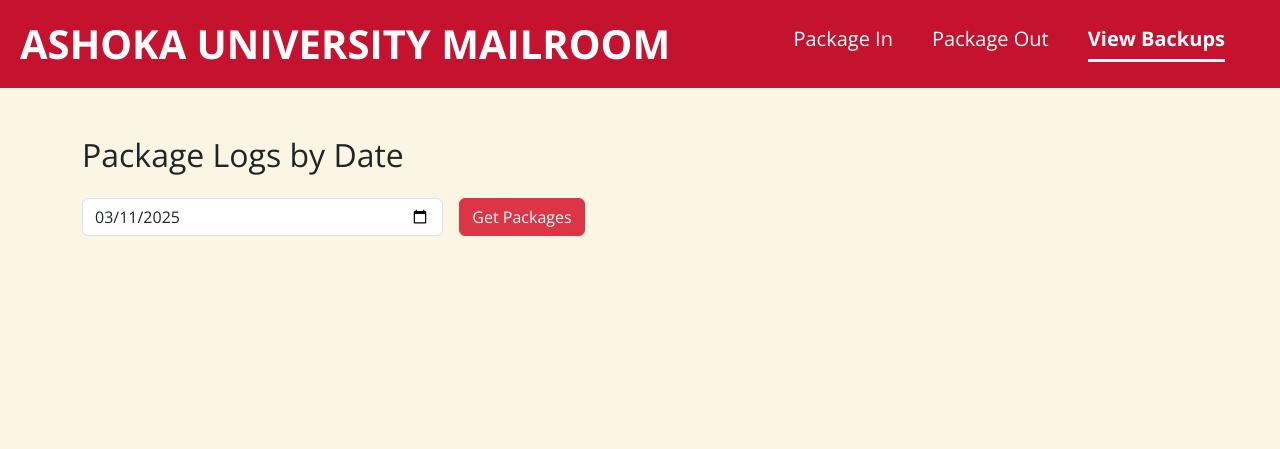
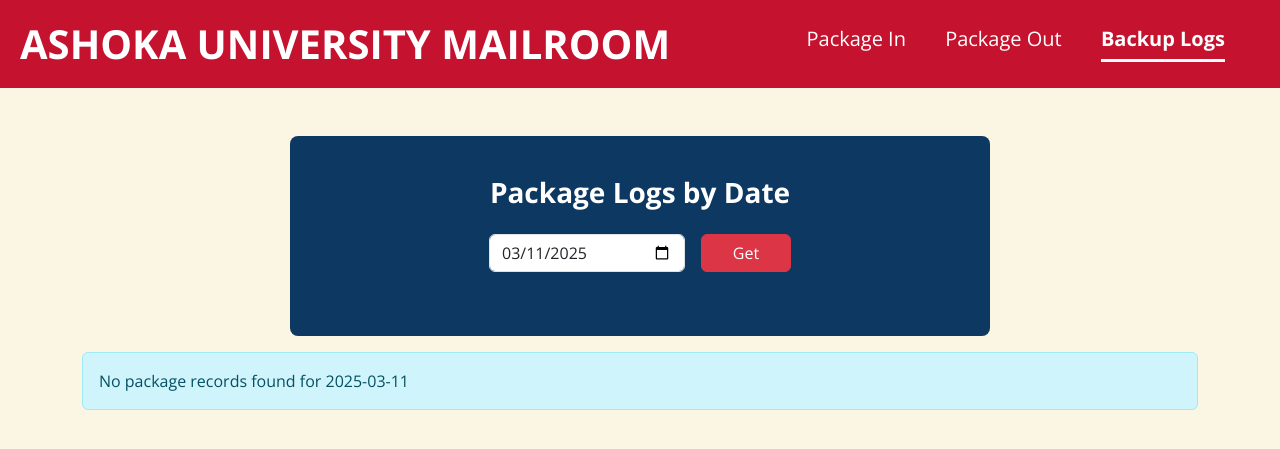
Before and after one commit to vaaniGO/Mailroom-Project, a Node server app: page /backup in a window 1280 px wide. Shown: the top 449 px of the page. Run offline with Node 20, Linux system fonts and the light colour scheme; some libraries are stand-ins or nearby versions.

Commit message:
bhai lag toh raha hai pura backup view and logging system chal raha hai

```diff
--- a/package.json
+++ b/package.json
@@ -14,6 +14,7 @@
     "ejs": "^3.1.10",
     "fuse": "^0.12.1",
     "fuse.js": "^7.1.0",
+    "json2csv": "^6.0.0-alpha.2",
     "meilisearch": "^0.49.0",
     "moment-timezone": "^0.5.47",
     "mysql2": "^3.12.0",
--- a/src/App.js
+++ b/src/App.js
@@ -10,6 +10,7 @@
 import mysql from 'mysql2';
 import moment from 'moment-timezone';
 import dotenv from 'dotenv';
+import parser from 'json2csv';
 
 dotenv.config();
 
@@ -128,12 +129,9 @@
   port: process.env.DB_PORT ? parseInt(process.env.DB_PORT) : 3306
 });
 
-
-
 function processQr(qrString){
   return {isValid:true,ashokaId:qrString};
 }
-
 
 // Route to display packages
 app.get('/package-out/user/:qrString', (req, res) => {
@@ -196,7 +194,6 @@
     res.render("error", { msg: "Invalid QR Code" });
   }
 });
-
 
 app.get('/package-out/friend/:qrString', (req, res) => {
   // assume we call the AMS API here to get ashokaId from
@@ -361,7 +358,6 @@
   });
 });
 
-
 app.get('/success-checkout', (req, res) => {
   // Get the query parameters
   const studentName = req.query.studentName || '';
@@ -371,7 +367,6 @@
     studentName
   });
 });
-
 
 app.get('/success-log', (req, res) => {
   const packageDetails = {
@@ -383,7 +378,6 @@
   // console.log(packageDetails);
   res.render('success-log', { packageDetails });
 });
-
 
 // API endpoint to search for a tracking ID
 app.get('/track', (req, res) => {
@@ -406,7 +400,6 @@
   });
 });
 
-
 app.get('/package-out/tracking-id/:qrString', (req, res) => {
   var personCollecting = processQr(req.params.qrString).ashokaId;
   if (processQr(req.params.qrString).isValid) {
@@ -418,7 +411,7 @@
 
 app.get('/backup', (req, res) => {
   const selectedDate = req.query.selectedDate || new Date().toISOString().split('T')[0]; // Default to today's date
-  res.render('backup', { selectedDate });
+  res.render('backup', { selectedDate, packages: [] });
 });
 
 app.post('/backup', (req, res) => {
@@ -450,11 +443,11 @@
 });
 
 
+
 app.get('*', (req, res) => {
   res.render("error", { msg: "404 Not Found" });
 });
 
-
 app.listen(port || 3000, function () {
   console.log("listening on port ", port || 3000)
 });
--- a/src/views/backup.ejs
+++ b/src/views/backup.ejs
@@ -14,11 +14,12 @@
     <%-include("partials/navbar.ejs", { activePage: "backup" })-%>
 
     <div class="container mt-5">
-        <h2 class="mb-4">Package Logs by Date</h2>
-
+        <div class="login-container mb-3" >
+            <div class="login-box" style="height: 200px;">
+                <h3 class="mb-4">Package Logs by Date</h3>
                 <!-- Date Selection Form -->
-        <form method="POST" class="mb-5">
-            <div class="row g-3 align-items-center">
+                <form method="POST" class="mb-5 text-center">
+                    <div class="row g-3 align-items-center justify-content-center">
                         <div class="col-md-4">
                             <input type="date"
                                    id="selectedDate"
@@ -29,10 +30,20 @@
                                    required>
                         </div>
                         <div class="col-md-2">
-                    <button type="submit" class="btn btn-danger">Get Packages</button>
+                            <button type="submit" class="btn btn-danger" style="width: 100%;">
+                                Get
+                            </button>
                         </div>
                     </div>
                 </form>
+            </div>
+        </div>
+        <button id="downloadCsvBtn" class="btn btn-success d-none ms-auto mb-3" disabled>
+            Download CSV
+        </button>
+
+        <!-- Hidden variable to check if data exists -->
+        <input type="hidden" id="hasData" value="<%= packages && packages.length > 0 %>">
 
         <!-- Results Section -->
         <% if (typeof packages !== 'undefined') { %>
@@ -42,9 +53,8 @@
                         <table class="table table-striped table-hover">
                             <thead class="table-dark">
                                 <tr>
+                                    <th>Ashoka ID</th>
                                     <th>Tracking ID</th>
-                                    <th>Ashoka ID</th>
-                                    <th>Student Name</th>
                                     <th>Delivery Service</th>
                                     <th>Remarks</th>
                                     <th>Date Logged</th>
@@ -54,12 +64,11 @@
                             <tbody>
                                 <% packages.forEach(package => { %>
                                     <tr>
+                                        <td><%= package.ashokaID || 'N/A' %></td>
                                         <td><%= package.trackingID %></td>
-                                        <td><%= package.ashokaID || 'N/A' %></td>
-                                        <td><%= package.studentName %></td>
                                         <td><%= package.deliveryPartner %></td>
                                         <td><%= package.remarks || 'None' %></td>
-                                        <td><%= new Date(package.dateLogged).toLocaleString() %></td>
+                                        <td><%= package.timestamp %></td>
                                         <td>
                                             <span class="badge <%= package.status === 'collected' ? 'bg-success' : 'bg-warning' %>">
                                                 <%= package.status %>
@@ -78,16 +87,14 @@
             </div>
         <% } %>
 
-        <!-- Client-side Future Date Check -->
-        <div id="futureDateMessage" class="alert alert-warning d-none" role="alert">
-            Selected date is in the future - no records available
-        </div>
     </div>
 
     <script>
         // Client-side future date check
         const dateInput = document.getElementById('selectedDate');
         const futureMessage = document.getElementById('futureDateMessage');
+        const downloadBtn = document.getElementById('downloadCsvBtn');
+        const hasData = document.getElementById('hasData').value === 'true';
 
         dateInput.addEventListener('change', () => {
             const selectedDate = new Date(dateInput.value);
@@ -97,10 +104,55 @@
             if(selectedDate > today) {
                 futureMessage.classList.remove('d-none');
                 document.querySelector('.results-section')?.classList.add('d-none');
+                downloadBtn.disabled = true;
             } else {
                 futureMessage.classList.add('d-none');
                 document.querySelector('.results-section')?.classList.remove('d-none');
+                // Enable download button if there are results
+                if (hasData) {
+                    downloadBtn.classList.remove('d-none');
+                    downloadBtn.disabled = false;
+                } else {
+                    downloadBtn.classList.add('d-none');
+                    downloadBtn.disabled = true;
                 }
+            }
+        });
+
+        // Initial check on page load
+        if (hasData) {
+            downloadBtn.classList.remove('d-none');
+            downloadBtn.disabled = false;
+        }
+
+        // Generate CSV and trigger download
+        document.getElementById('downloadCsvBtn').addEventListener('click', () => {
+            const rows = document.querySelectorAll('table tbody tr');
+            const csvContent = [];
+
+            // Add headers
+            const headers = [];
+            document.querySelectorAll('table thead th').forEach(header => {
+                headers.push(header.innerText);
+            });
+            csvContent.push(headers.join(','));
+
+            // Add rows
+            rows.forEach(row => {
+                const rowData = [];
+                row.querySelectorAll('td').forEach(cell => {
+                    rowData.push(cell.innerText);
+                });
+                csvContent.push(rowData.join(','));
+            });
+
+            // Create CSV file
+            const csvString = csvContent.join('\n');
+            const blob = new Blob([csvString], { type: 'text/csv;charset=utf-8;' });
+            const link = document.createElement('a');
+            link.href = URL.createObjectURL(blob);
+            link.download = `packages_${dateInput.value}.csv`;
+            link.click();
         });
     </script>
 
--- a/src/views/partials/navbar.ejs
+++ b/src/views/partials/navbar.ejs
@@ -15,7 +15,7 @@
             <a href="/backup"
                class="nav-link <%= activePage === 'backup' ? 'active' : '' %>"
                style="text-decoration: none; color: white;margin-right: 35px;">
-                <h5 style="display: inline-block;  <%= activePage === 'backup' ? 'font-weight: bold; ' : '' %>">View Backups</h5>
+                <h5 style="display: inline-block;  <%= activePage === 'backup' ? 'font-weight: bold; ' : '' %>">Backup Logs</h5>
             </a>
         </div>
     </div>
```
Also changed, not shown: 1 other file. Lines whose indentation alone changed are shown as unchanged.
